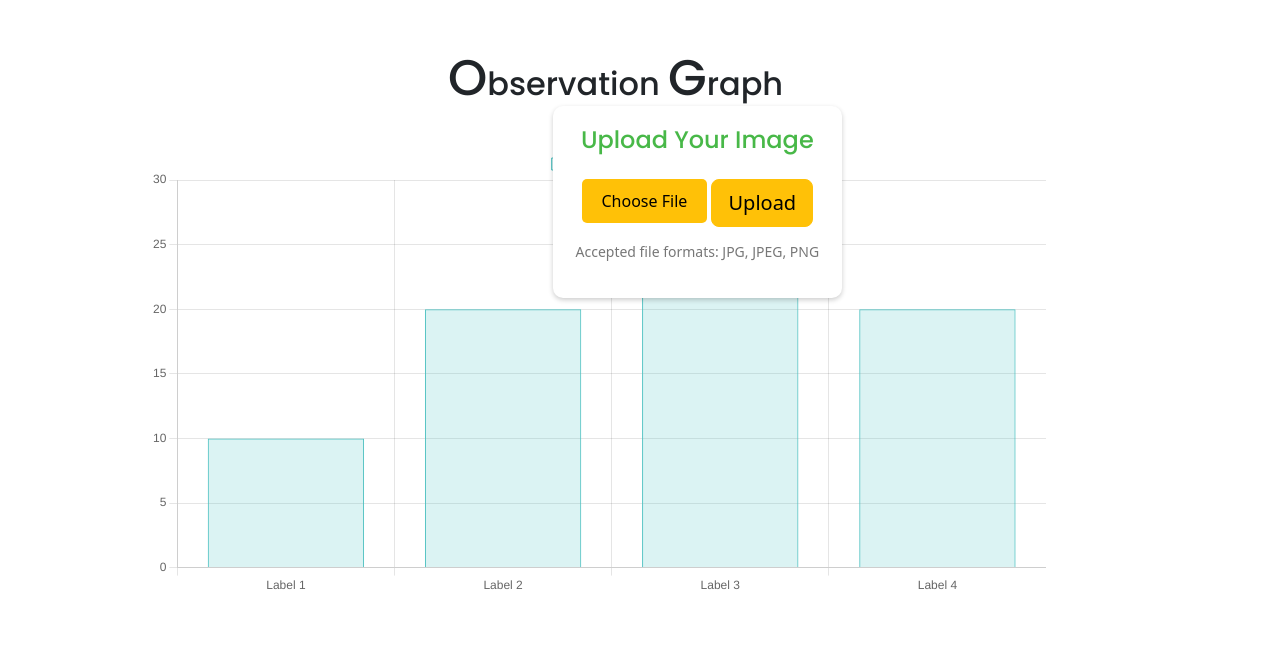
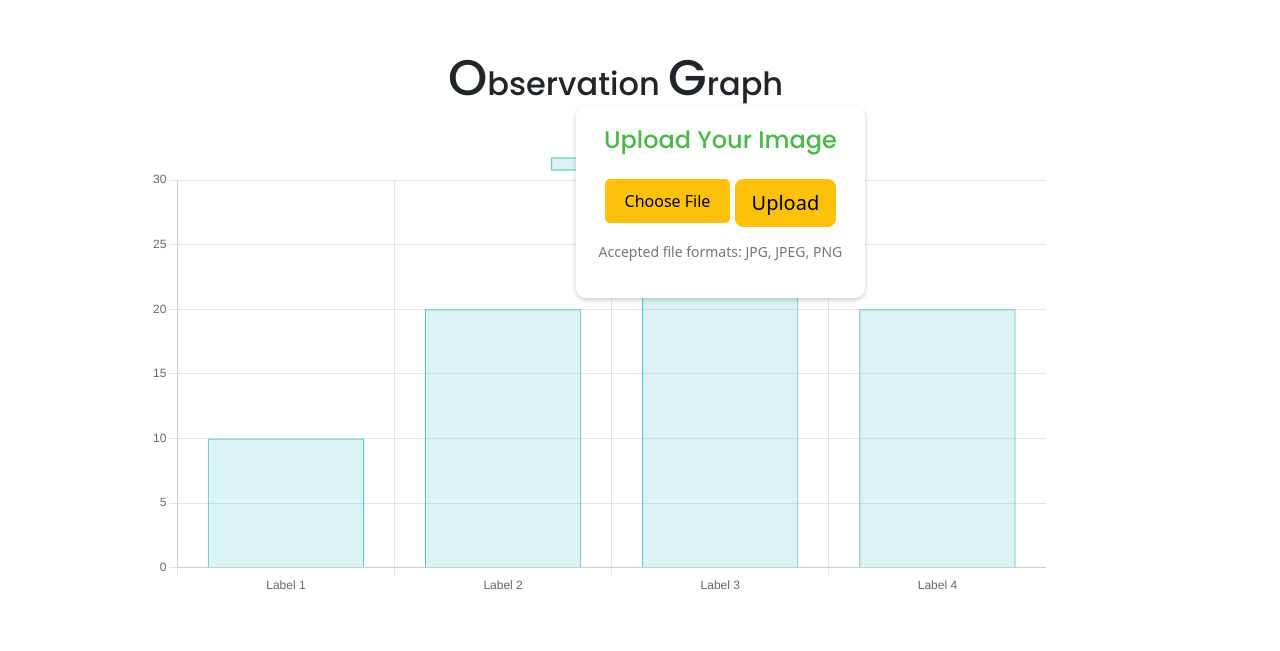
Before and after one commit to ShreyanshEC088/TreeTally, a plain HTML site: page index.html in a window 1280 px wide. Shown: the part 2154-2805 px from the top of the page. Drawn offline with nearby package versions, Linux system fonts and the light colour scheme.

Commit message:
commit-css

```diff
--- a/styles.css
+++ b/styles.css
@@ -277,7 +277,7 @@ button:hover {
 .upll{
     position: absolute;
     top:135rem;
-    left:34.56rem;
+    left:36rem;
 }
 .statement{
     position: absolute;
```
